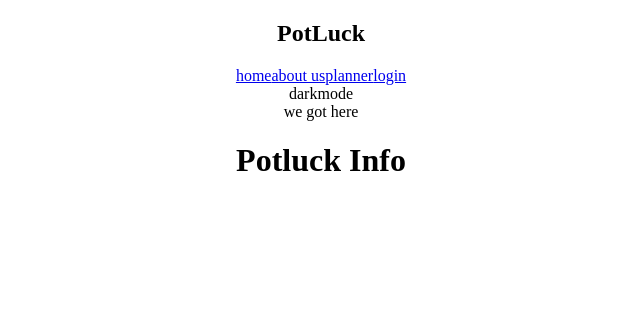
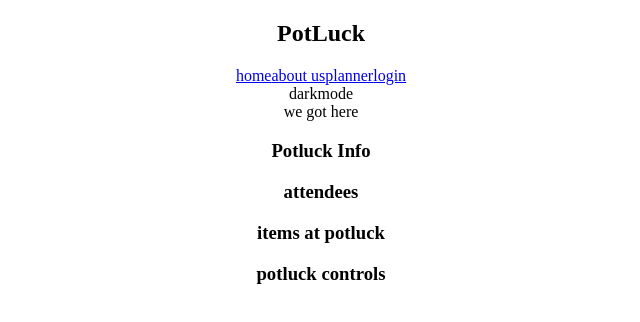
Before and after one commit to Build-Week-Potluck-Planner-042020/front-end, a React (Create React App) app in the folder potluck-frontend/: page /PotluckPage/1 in a window 1280 px wide. Shown: the top 322 px of the page, without its empty margins (319-959 px from the left). Built offline with nearby package versions, Linux system fonts and the light colour scheme; no server answers; sample sign-in values are in the browser's storage.

Commit message:
fixed an auth problem

```diff
--- a/potluck-frontend/src/App.js
+++ b/potluck-frontend/src/App.js
@@ -12,7 +12,7 @@ import Dashboard from './components/Dashboard'
 import OrganizerPage from './components/OrganizerPage'
 import PotluckPage from './components/PotluckPage'
 
-import PrivateRoute from './utils/PrivateRoute'
+import PrivateRoute from './components/PrivateRoute'
 import {BrowserRouter as Router, Route, Switch} from 'react-router-dom'
 
 
@@ -31,15 +31,15 @@ function App () {
               disabled={formDisabled}
               errors={formErrors} /> */}
           </Route>
-          <PrivateRoute path="/dashboard">
-            <Dashboard/>
-          </PrivateRoute>
-          <PrivateRoute path="/OrganizerPage">
-            <OrganizerPage/>
-          </PrivateRoute>
-          <PrivateRoute path='/PotluckPage/:id'>
-              <PotluckPage/>
-          </PrivateRoute>
+          <PrivateRoute path="/dashboard" component={Dashboard}/>
+            {/* <Dashboard/>
+          </PrivateRoute> */}
+          <PrivateRoute path="/OrganizerPage" component={OrganizerPage}/>
+            {/* <OrganizerPage/>
+          </PrivateRoute> */}
+          <PrivateRoute path='/PotluckPage/:id' component={PotluckPage}/>
+              {/* <PotluckPage/>
+          </PrivateRoute> */}
         </Switch>
       </div>
     </Router>
--- a/potluck-frontend/src/components/Dashboard.js
+++ b/potluck-frontend/src/components/Dashboard.js
@@ -26,7 +26,7 @@ const Dashboard = (props)=>{
 }
 
 const mapStateToProps = state => {
-    console.log(state)
+    // console.log(state)
     return {
         potlucks:state.dashboard.potlucks
     };
--- a/potluck-frontend/src/components/OrganizerPage.js
+++ b/potluck-frontend/src/components/OrganizerPage.js
@@ -81,7 +81,7 @@ const OrganizerPage = (props) => {
 }
 
 const mapStateToProps = state => {
-    console.log(state)
+    // console.log(state)
     return {
       state:state.dashboard.potlucks
     };
--- a/potluck-frontend/src/components/PotluckCard.js
+++ b/potluck-frontend/src/components/PotluckCard.js
@@ -1,8 +1,10 @@
 import React from 'react'
-import { Link } from 'react-router-dom'
+import { Link, useHistory } from 'react-router-dom'
+
 const PotluckCard = props =>{
+    const{push}= useHistory()
     const {item} = props
-    console.log(props)
+    // console.log(props)
     return(
         <div>
             <section>
--- a/potluck-frontend/src/components/PotluckPage.js
+++ b/potluck-frontend/src/components/PotluckPage.js
@@ -7,7 +7,7 @@ import {getPotluckById} from '../store/actions/dashActions'
 const PotluckPage = (props)=>{
     const params= useParams()
     // console.log(params.id)
-    console.log(props)
+    // console.log(props)
     useEffect(()=>{
         props.getPotluckById(params.id)
     },[])
@@ -16,19 +16,34 @@ const PotluckPage = (props)=>{
         <div>
             <div>we got here</div>
             <div>
-                <h1>Potluck Info</h1>
+                <h3>Potluck Info</h3>
                 <h2>{props.details.name}</h2>
                 <div>{props.details.host}</div>
                 <div>{props.details.location}</div>
                 <div>{props.details.date}</div>
                 <div>{props.details.time}</div>
             </div>
+            <div>
+                <h3>attendees</h3>
+            </div>
+            <div>
+                <h3>items at potluck</h3>
+            </div>
+            <div>
+                <h3>potluck controls</h3>
+                <form>
+
+                </form>
+                <div>
+
+                </div>
+            </div>
         </div>
     )
 }
 
 const mapStateToProps = state => {
-    console.log(state)
+    // console.log(state)
     return {
       details:state.dashboard.currentPotluck
     };
--- a/potluck-frontend/src/utils/PrivateRoute.js
+++ b/potluck-frontend/src/components/PrivateRoute.js
@@ -2,12 +2,14 @@ import React from "react";
 import { Route, Redirect } from "react-router-dom";
 
 const PrivateRoute = ({ component: Component, ...rest }) => {
+  console.log(rest)
   return (
     <Route
       {...rest}
       render={props => {
-        if (localStorage.getItem("token")) {
-          return <Component {...props} />;
+        console.log(props)
+        if (localStorage.getItem('token')) {
+          return <Component {...props} {...rest}/>;
         } else {
           return <Redirect to="/" />;
         }
```
